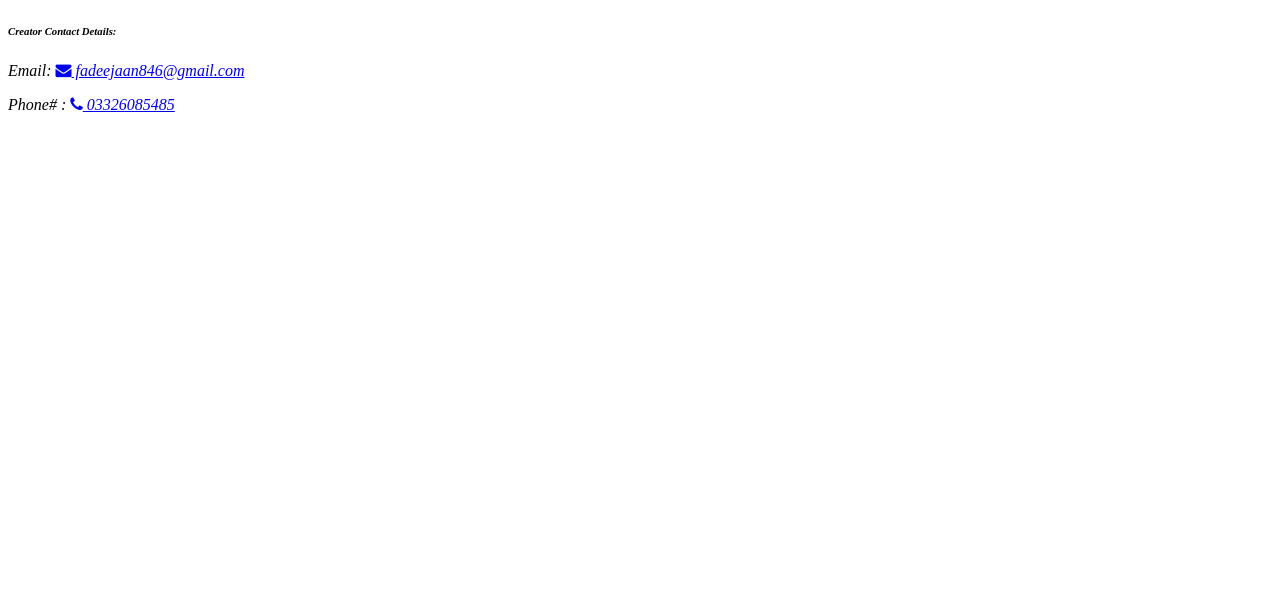
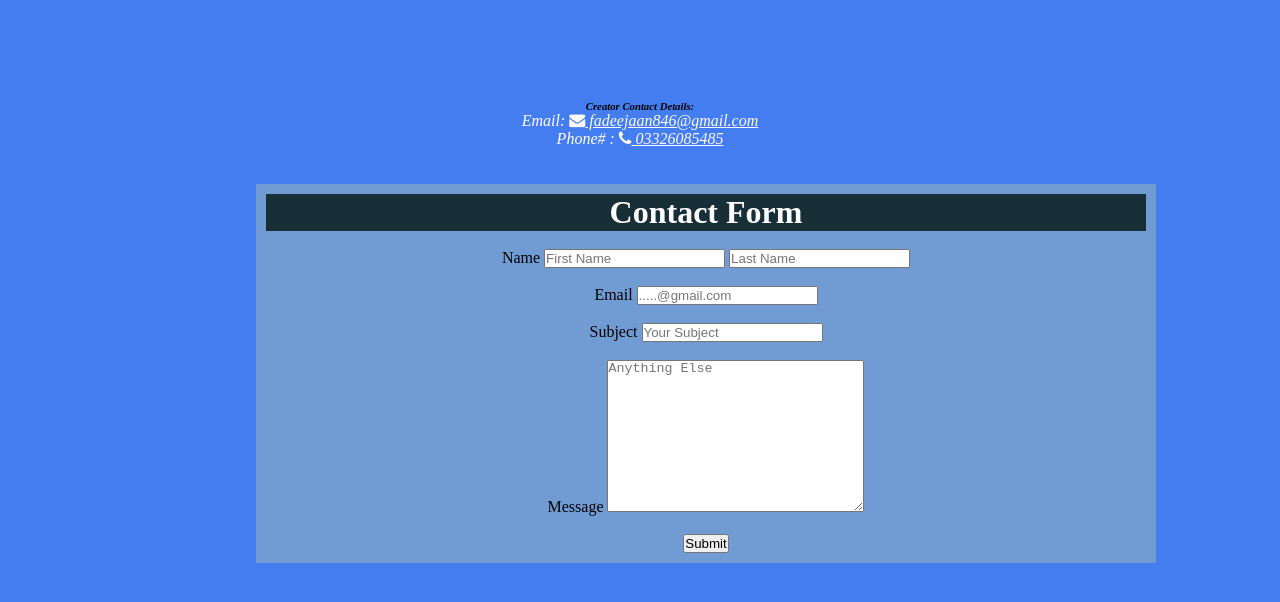
Before and after one commit to Fawad5522/FAWAD.PORTFOLIO, a plain HTML site: page contact.html in a window 1280 px wide. Drawn offline with Linux system fonts and the light colour scheme.

Commit message:
Add Form in Contact Web Page

```diff
--- a/contact.html
+++ b/contact.html
@@ -6,7 +6,45 @@
     <meta name="viewport" content="width=device-width, initial-scale=1.0">
     <title>Contact</title>
     <link rel="stylesheet" href="https://cdnjs.cloudflare.com/ajax/libs/font-awesome/4.7.0/css/font-awesome.min.css">
-</head>
+    <style>
+      p{
+        color: white;
+      }
+      a{
+        color:snow;
+      }
+      * {
+          padding: 0;
+          margin: 0;
+          box-sizing: border-box;
+      }
+
+      form {
+          padding: 10px;
+          max-width: 900px;
+          margin-left: 20%;
+          background-color: #719CD3;
+      }
+
+      body {
+          background-color: rgb(68, 125, 240);
+          text-align: center;
+          margin-top: 100px;
+      }
+
+      #top {
+          font-family: Poppins;
+          font-weight: 400;
+          font-style: normal;
+          font-size: 18px;
+      }
+
+      h1 {
+          background-color: rgb(24, 47, 56);
+          color: white;
+      }
+  </style>
+  </head>
 <body>
       <address>
         <h6><b>Creator Contact Details:</b></h6>
@@ -15,5 +53,27 @@
        <p>Phone# :
        <a href="tel:03326085485"><i class="fa fa-phone"></i> 03326085485</a></p>
       </address>
+ <br><br>
+
+
+    <form>
+      <h1 class="top">Contact Form</h1> <br>
+      <label for="name">Name</label>
+      <input type="text" name="name" placeholder="First Name">
+      <input type="text" name="name" placeholder="Last Name"> <br><br>
+
+      <label for="email">Email</label>
+      <input type="email" name="email" required placeholder=".....@gmail.com"> <br><br>
+
+      <label for="sub1">Subject </label>
+      <input type="text" name="sub1" placeholder="Your Subject"> <br><br>
+
+      <label for="message">Message</label>
+      <textarea name="message" id="message" cols="30" rows="10" placeholder="Anything Else "></textarea>
+
+
+ <br><br>
+      <button type="submit" class="regbtn">Submit</button>
+  </form>
 </body>
 </html>
```
